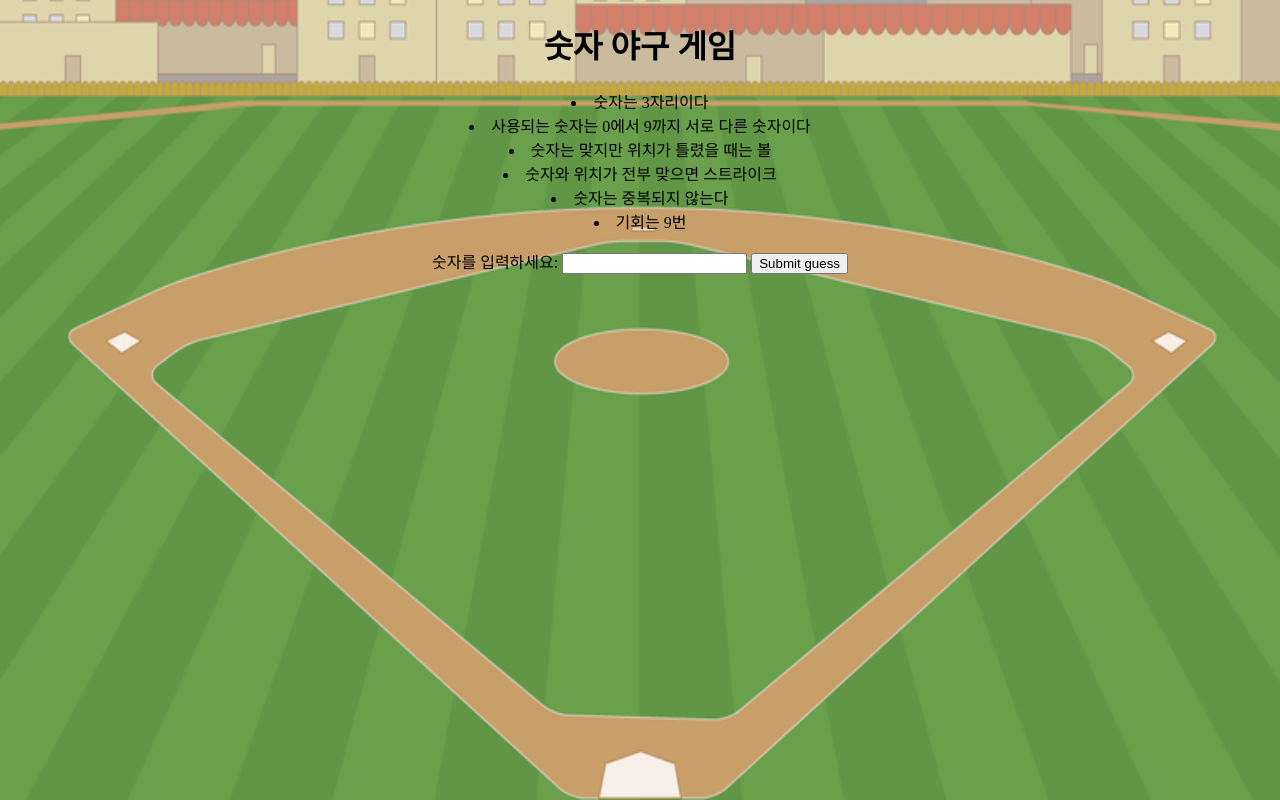
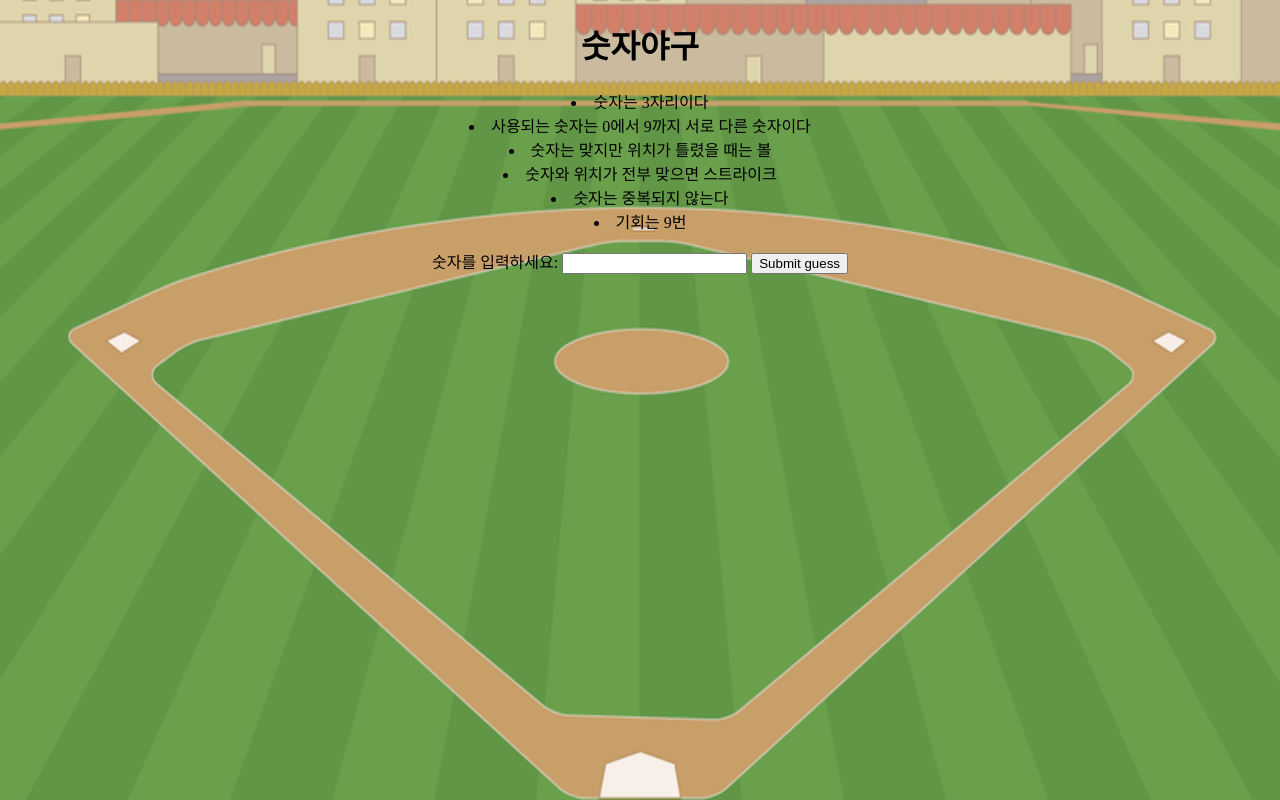
Before and after one commit to agw1010/number-baseball, a plain HTML site: page index.html in a window 1280 px wide. Drawn offline with Linux system fonts and the light colour scheme.

Commit message:
Update index.html

```diff
--- a/index.html
+++ b/index.html
@@ -8,7 +8,7 @@
     <title>number baseball game</title>
 </head>
 <body>
-   <h1>숫자 야구 게임</h1>
+   <h1>숫자야구</h1>
     <p>
         <li>숫자는 3자리이다</li>
         <li>사용되는 숫자는 0에서 9까지 서로 다른 숫자이다</li>
```
